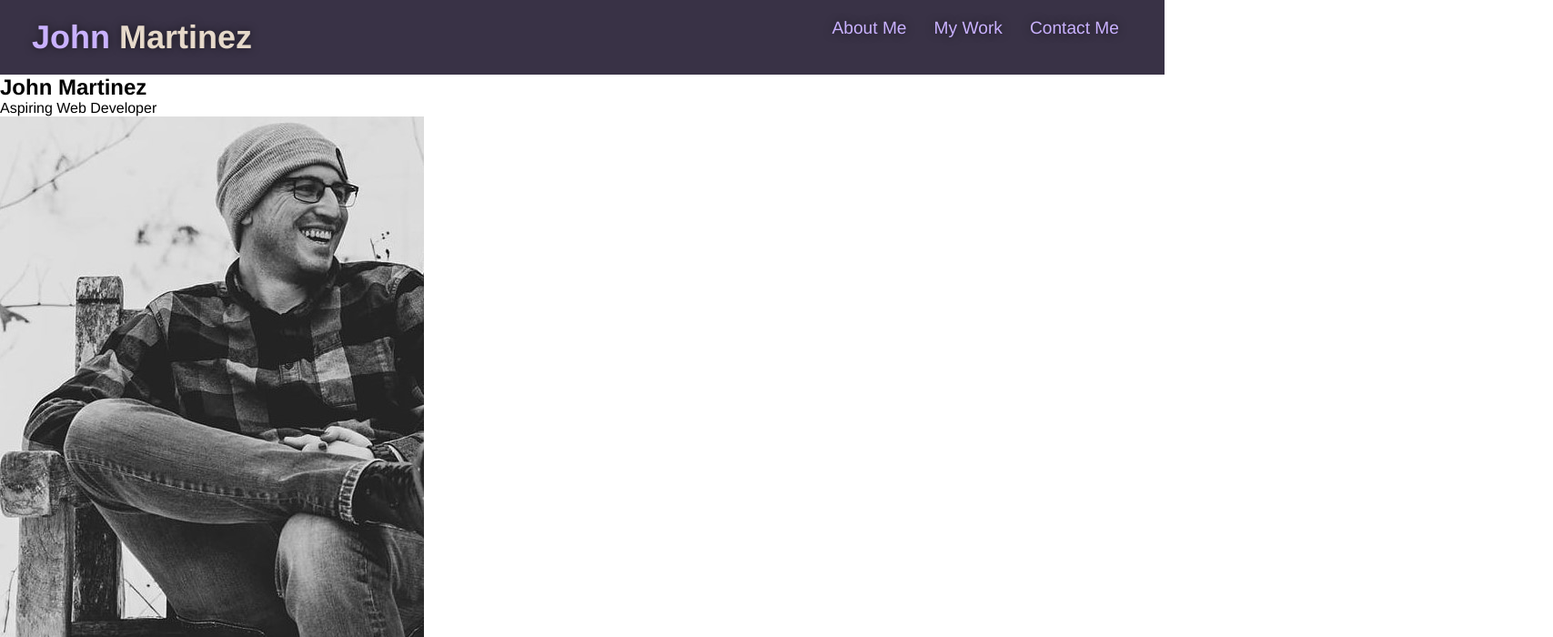
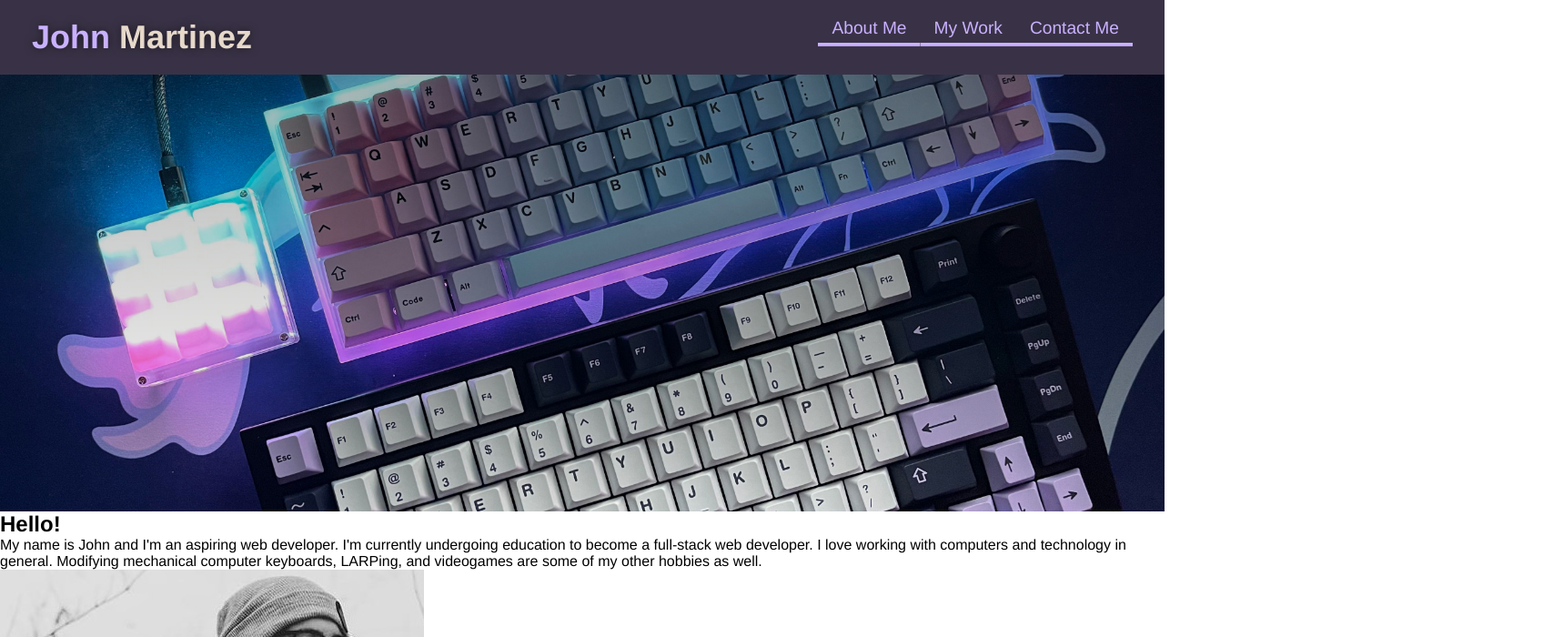
Before and after one commit to FranSkitzo/personal-portfolio, a plain HTML site: page index.html in a window 1280 px wide. Shown: the top 700 px of the page at 91% size, 1707 px wide, since content can reach past the window. Drawn offline with Linux system fonts and the light colour scheme.

Commit message:
styled hero and nav, removed and reoganized images

```diff
--- a/assets/css/style.css
+++ b/assets/css/style.css
@@ -39,6 +39,7 @@ header h1 {
 
 header h1 span {
     color: var(--secondary-color)
+
 }
 
 header nav ul {
@@ -49,14 +50,36 @@ header nav ul {
     list-style: none;
 }
 
-header a {
-    text-decoration: none;
-    color: var(--primary-color)
-}
 
 header nav ul li a {
     padding: 10px 15px;
     font-weight: lighter;
     font-size: 1.5vw;
-    text-shadow: 0 0 10px rgba(0,0,0,0.5);
+    text-decoration: none;
+    color: var(--primary-color);
+    background-image: linear-gradient(270deg, var(--primary-color) 0%, var(--primary-color) 100%);
+    background-repeat: no-repeat;
+    background-size: 100% 0.2em;
+    background-position: bottom;
+    transition: all 0.7s cubic-bezier(0.45, -1.07, 0.48, 1.79);
 }
+
+header nav ul li a:hover {
+    background-size: 100% 100%;
+    color: var(--tertiary-color);
+}
+
+.hero {
+width: 100%;
+height: 60vh;
+background-image: linear-gradient(rgba(0,0,0,0.3),transparent),url(../images/keyboards.jpg);
+background-size: cover;
+background-position: center;
+padding: 0 8%;
+position: relative;
+display: flex;
+flex-wrap: wrap;
+align-items: flex-start;
+background-attachment: fixed;
+justify-content: space-around;
+}
--- a/index.html
+++ b/index.html
@@ -26,23 +26,21 @@
         </header>
 
         <section class="hero">
-            <div class="hero-name">
-                <h1>John
-                    <span>Martinez</span>
-                </h1>
-                <p>Aspiring Web Developer</p>
-            </div>
-            <img src="assets/images/self-picture.jpg" alt="Picture of John Martinez" />
+
         </section>
 
         <aside class="about-me" id="about-me">
+            <div class="about-hello">
                 <h2>Hello!</h2>
+            </div>
+            <div class="about-text">
                 <p>
                     My name is John and I'm an aspiring web developer.  I'm currently undergoing education to become a full-stack web developer.
                     I <span>love</span> working with computers and technology in general.  Modifying mechanical computer keyboards, LARPing, and videogames are some of my
                     other hobbies as well.
                 </p>
-            <img src="assets/images/2024214.svg" alt="" />
+            </div>
+            <img src="assets/images/self-picture.jpg" alt="Picture of John Martinez" />
         </aside>
 
         <section class="my-work" id="my-work">
@@ -51,6 +49,7 @@
                     <img src="assets/images/run-buddy.png" alt="Run Buddy web application.">
                 </a>
             </div>
+            <!-- Filler images are 500x300 -->
             <div class="fill-apps">
                 <img src="assets/images/fill-murray.jpg" alt="Filler image." />
             </div>
```
Also changed, not shown: assets/images/back.png (added). Lines whose indentation alone changed are shown as unchanged.
